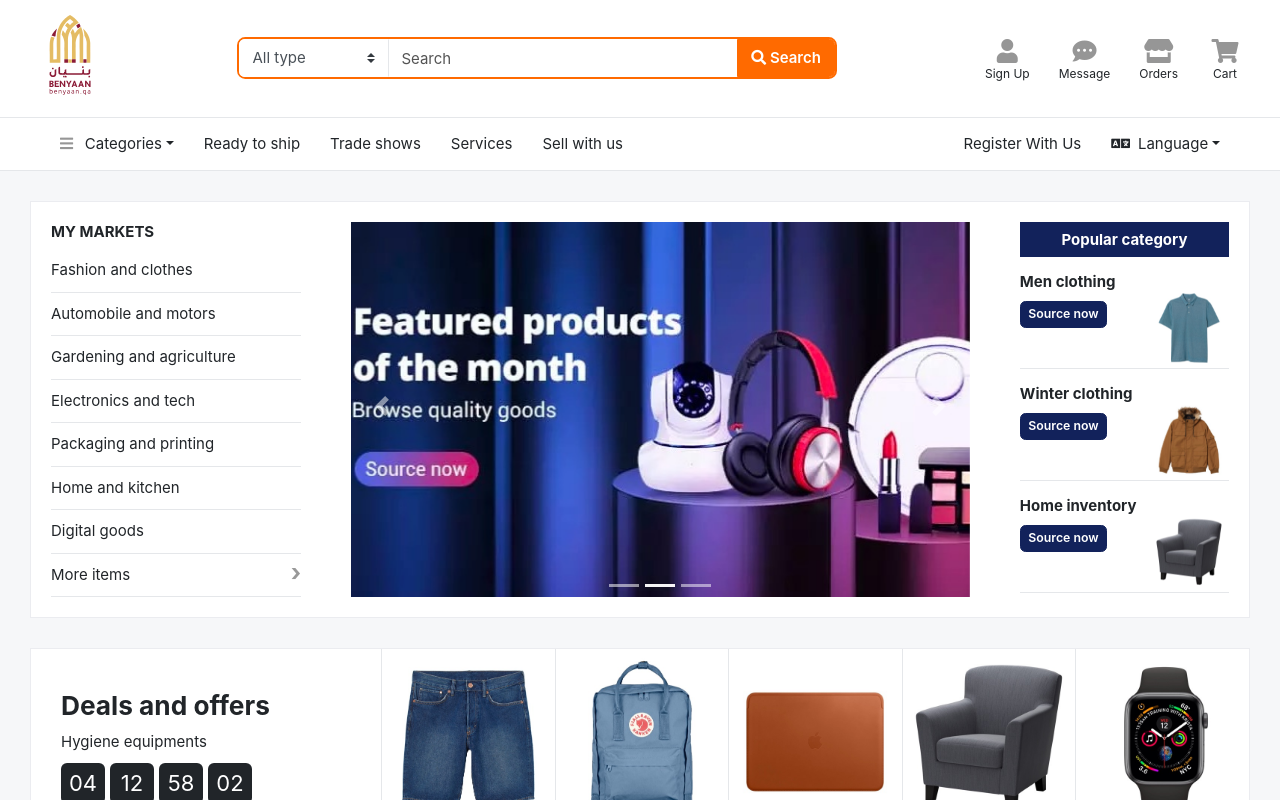
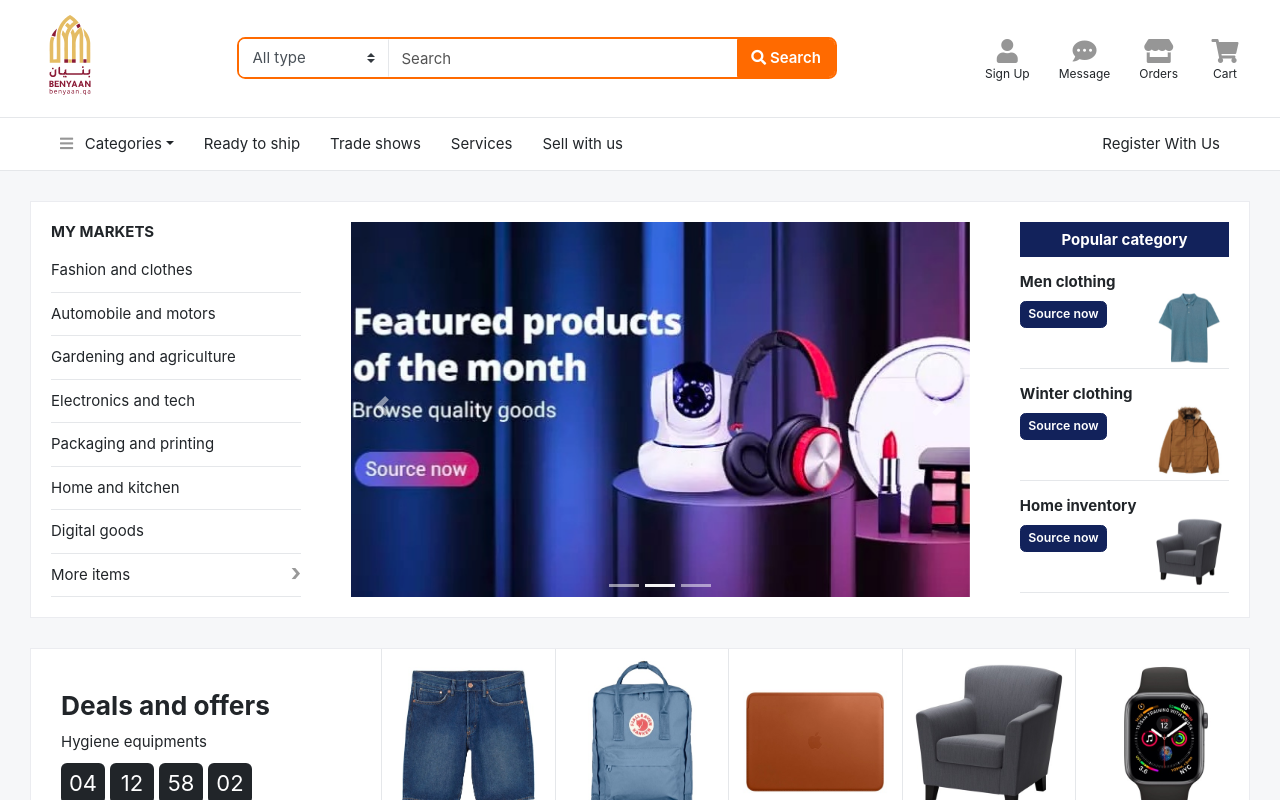
Before and after one commit to benyaanQatar/benyaan-ecommerce, a Next.js app: page / in a window 1280 px wide. Shown: the top 800 px of the page. Built offline with nearby package versions, Linux system fonts and the light colour scheme; a web font is replaced by a local one.

Commit message:
header lang switch removed

```diff
--- a/layout/header.tsx
+++ b/layout/header.tsx
@@ -164,19 +164,6 @@ export const Header: FC = () => {
                   <a className="nav-link">Register With Us</a>
                 </Link>
               </MDBNavItem>
-
-              <MDBNavItem>
-                <MDBDropdown>
-                  <MDBDropdownToggle nav caret>
-                    <i className="fas fa-language mr-1"></i> Language
-                  </MDBDropdownToggle>
-                  <MDBDropdownMenu>
-                    <MDBDropdownItem>English</MDBDropdownItem>
-
-                    <MDBDropdownItem>عربي</MDBDropdownItem>
-                  </MDBDropdownMenu>
-                </MDBDropdown>
-              </MDBNavItem>
             </MDBNavbarNav>
           </MDBCollapse>
         </div>
```
